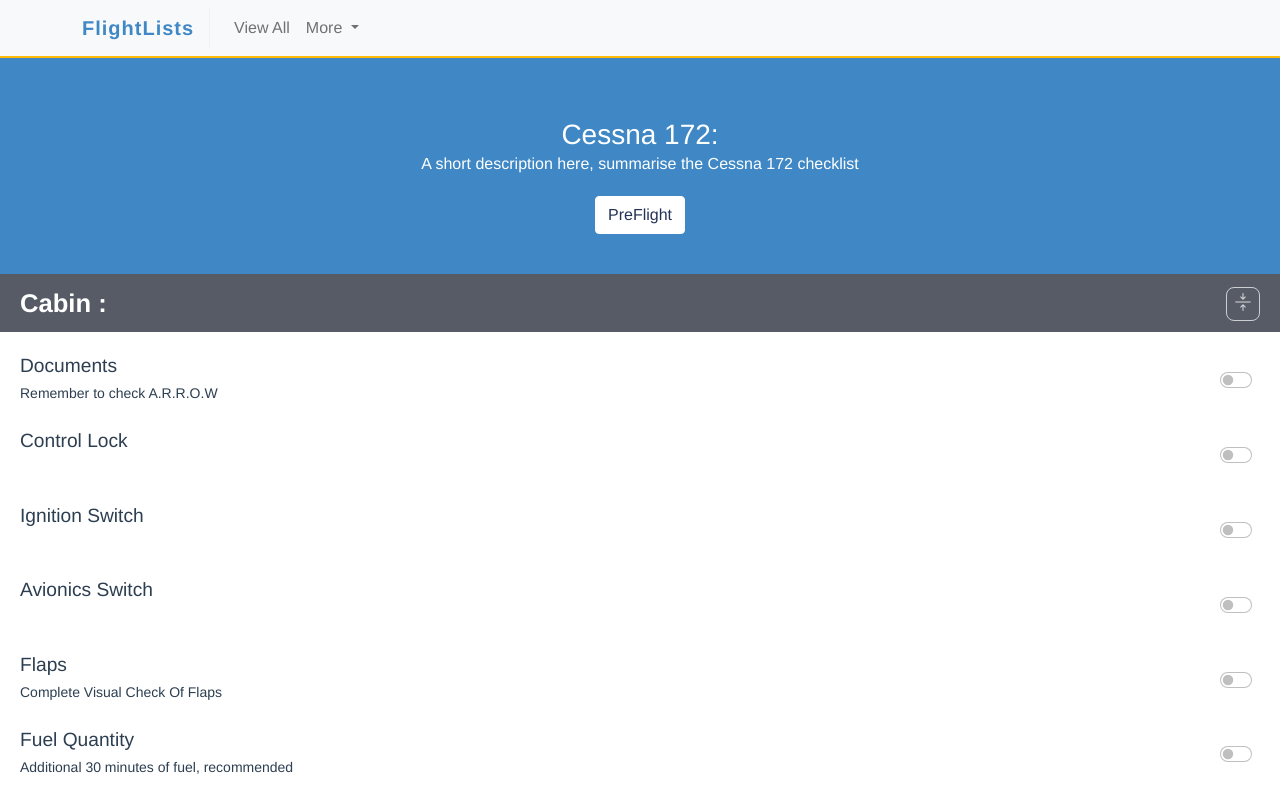
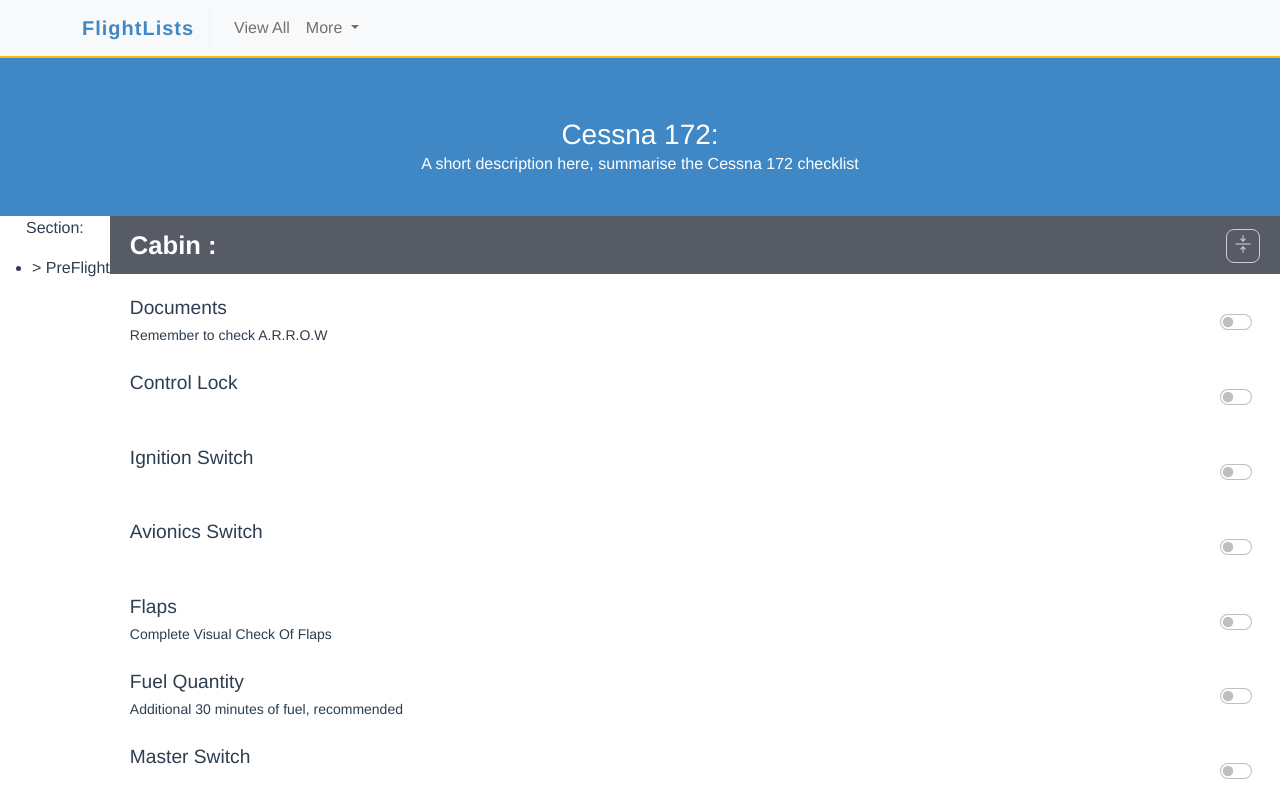
Before and after one commit to AllanOcelot/FlightLists, a Vue app: page /Checklist/cessna_172 in a window 1280 px wide. Shown: the top 800 px of the page. Built offline with nearby package versions, Linux system fonts and the light colour scheme.

Commit message:
Groundwork to implement TS

```diff
--- a/src/components/CheckList.vue
+++ b/src/components/CheckList.vue
@@ -1,5 +1,8 @@
 <template>
-  <div class="d-flex justify-content-center pre-loader" v-if="loading === true || loadingError === true">
+  <div
+    class="d-flex justify-content-center pre-loader"
+    v-if="loading === true || loadingError === true"
+  >
     <div class="spinner-border" role="status" v-if="!loadingError">
       <span class="sr-only"></span>
     </div>
@@ -8,71 +11,67 @@
     <router-link to="/">Return Home</router-link>
   </div>
 
-  <div class="checklist-main" v-else>
+  <div class="checklist-main">
     <div class="info" v-if="CheckListData.Name">
-      <h3>{{CheckListData.Name}}:</h3>
-      <p>{{CheckListData.Desc}}</p>
-
-      <div class="button-container">
-        <span
-          v-for="item in CheckListData.Data"
-          :key="item"
-          class="nav-item"
-        >
-          <button
-            type="button"
-            class="btn btn-secondary"
-            :class="{'active': selected === item.Title}"
-            @click="selected = item.Title">
-            {{item.Title}}
-          </button>
-        </span>
-      </div>
+      <h3>{{ CheckListData.Name }}:</h3>
+      <p>{{ CheckListData.Desc }}</p>
     </div>
 
+    <div class="checklist-container" v-if="CheckListData.Data">
+      <div class="d-flex">
+        <div class="button-container">
+          <p>Section:</p>
+          <ul class="selection" v-for="item in CheckListData.Data" :key="item">
+            <li :class="{ 'active': selected === item.Title }" @click="selected = item.Title">
+              >
+              {{ item.Title }}
+            </li>
+          </ul>
+        </div>
 
-    <div class="checklist-container" v-if="CheckListData.Data">
         <div
-        class="checklist"
+          class="flex-fill checklist"
           v-for="checklist in CheckListData.Data"
           :key="checklist.Title"
         >
           <div v-if="selected === checklist.Title">
-          <div class="checklist-parent"
-            v-for="item in checklist.Data" :key="item"
-          >
+            <div class="checklist-parent" v-for="item in checklist.Data" :key="item">
               <div class="title">
-              <span>{{item.Title}} :</span>
+                <span>{{ item.Title }} :</span>
                 <div
                   class="progress-bar"
-                :style="{'width': item.Progress + '%'}"
-                :class="{complete : item.Progress === 100}"
+                  :style="{ 'width': item.Progress + '%' }"
+                  :class="{ complete: item.Progress === 100 }"
                 ></div>
-              <span
-                class="checklist-toggle"
-                @click="item.Hidden = !item.Hidden"
-              >
-                <i class="bi bi-arrows-expand"   v-if="item.Hidden"></i>
+                <span class="checklist-toggle" @click="item.Hidden = !item.Hidden">
+                  <i class="bi bi-arrows-expand" v-if="item.Hidden"></i>
                   <i class="bi bi-arrows-collapse" v-else></i>
                 </span>
               </div>
 
-
-              <div class="checklist-section" :class="{visible: !item.Hidden}">
+              <div class="checklist-section" :class="{ visible: !item.Hidden }">
                 <transition-group name="slide-fade">
                   <div v-if="!item.Hidden">
-                    <div class="checklist-items" v-for="checklistItem in item.Data" :key="checklistItem.Name">
+                    <div
+                      class="checklist-items"
+                      v-for="checklistItem in item.Data"
+                      :key="checklistItem.Name"
+                    >
                       <div class="form-check form-switch">
                         <label class="form-check-label" :for="checklistItem.Name">
-                          <span>{{checklistItem.Name}}</span><br>
-                          <small v-if="checklistItem.Desc.length > 1">{{checklistItem.Desc}}</small>
-                          <small v-else> &nbsp; </small>
+                          <span>{{ checklistItem.Name }}</span>
+                          <br />
+                          <small v-if="checklistItem.Desc.length > 1">{{ checklistItem.Desc }}</small>
+                          <small v-else>&nbsp;</small>
                         </label>
-                        <input class="form-check-input" type="checkbox" role="switch"
+                        <input
+                          class="form-check-input"
+                          type="checkbox"
+                          role="switch"
                           :id="checklistItem.Name"
                           v-model="checklistItem.Value"
                           v-on:change="updateProgress(checklist, item)"
-                        >
+                        />
                       </div>
                     </div>
                   </div>
@@ -88,19 +87,19 @@
         </div>
       </div>
     </div>
+  </div>
 </template>
 
-<script>
+<script lang="ts">
 import axios from "axios";
 import { useRoute } from 'vue-router';
-
 
 export default {
   name: 'CheckList',
   props: {
     id: Number
   },
-  data: function() {
+  data: function () {
     return {
       loading: true,
       loadingError: false,
@@ -111,17 +110,22 @@
   mounted() {
     // Get the ID from our Route
     const route = useRoute();
+
+    console.log('--------------')
+    console.log(route.params.id)
+    console.log('--------------')
+
     const dataID = route.params.id;
 
     // Request the Data.
     axios
-      .get("/data/" +  dataID + ".json")
+      .get("/data/" + dataID + ".json")
       .then(response => {
         this.loading = false
         this.CheckListData = response.data
 
         console.log(this.CheckListData.Data[0])
-        if(this.CheckListData.Data[0]){
+        if (this.CheckListData.Data[0]) {
           this.selected = this.CheckListData.Data[0].Title
           this.CheckListData.Data[0].Data[0].Hidden = false
         }
@@ -137,7 +141,7 @@
     },
 
     // Update the progress of the current checklist here.
-    updateProgress(Checklist, Parent){
+    updateProgress(Checklist, Parent) {
 
       // Ensure we are working on the correct Checklist.
       let ChecklistData = this.CheckListData.Data.filter(obj => {
@@ -149,7 +153,7 @@
         return obj.Title === Parent.Title
       })
       // We grab it's index too, for future use.
-      let ChecklistChildIndex = ChecklistData[0].Data.findIndex( obj => obj.Title === Parent.Title
+      let ChecklistChildIndex = ChecklistData[0].Data.findIndex(obj => obj.Title === Parent.Title
       );
 
       // How many checkboxes are there, in this checklist section?
@@ -163,10 +167,10 @@
       // Update our values.
       let PercentComplete = this.getPercentage(ChecklistChildCompleted.length, lengthOfCheckItems);
       Parent.Progress = PercentComplete;
-      if(PercentComplete === 100){
+      if (PercentComplete === 100) {
         Parent.Hidden = true;
         // check if the next index exists & is hidden, if it is, show it
-        if(ChecklistData[0].Data[ChecklistChildIndex + 1] && ChecklistData[0].Data[ChecklistChildIndex + 1].Hidden === true){
+        if (ChecklistData[0].Data[ChecklistChildIndex + 1] && ChecklistData[0].Data[ChecklistChildIndex + 1].Hidden === true) {
           ChecklistData[0].Data[ChecklistChildIndex + 1].Hidden = false;
         }
       }
@@ -182,6 +186,7 @@
 </script>
 
 <style lang="scss" scoped>
+@import "../assets/vars";
 @import "../assets/vars.scss";
 @import "../assets/common.scss";
 
@@ -189,6 +194,9 @@
   background: #fff;
   margin-bottom: 50px;
   overflow: hidden;
+
+  .selection-container {
+  }
 
   .info {
     padding: 60px 0 40px 0;
@@ -201,21 +209,6 @@
     p {
       padding: 0;
       margin: 0;
-      }
-
-      .button-container {
-        padding: 20px 0 0 0;
-
-        button {
-          margin: 0 10px;
-          border: 1px solid #fff;
-          background: none;
-          &:hover, &.active {
-            background: $color-white;
-            color: $brand-blue-dark;
-            transition: all 0.2s;
-          }
-        }
     }
   }
 
@@ -237,7 +230,7 @@
 
         span {
           z-index: 1;
-            position:relative;
+          position: relative;
         }
 
         .checklist-toggle {
@@ -329,7 +322,6 @@
       background-color: $brand-blue;
       border-color: $brand-blue;
     }
-
   }
 }
 
@@ -362,7 +354,6 @@
 }
 
 .slide-fade-leave-to {
-
 }
 
 .slide-fade-enter-from,
@@ -371,6 +362,4 @@
   opacity: 0;
   transition: all 0.4s;
 }
-
-
 </style>
--- a/src/views/CreateChecklist.vue
+++ b/src/views/CreateChecklist.vue
@@ -22,26 +22,28 @@
               <label :for="defaultData.Desc" class="form-label">Description:</label>
               <input type="text" class="form-control" :id="defaultData.Desc" v-model="defaultData.Desc">
 
-
-              <p>Selected: {{selected}}</p>
-
               <div class="type-selection">
-                <p class="title">Type To Edit:</p>
-                  <button type="button" class="btn btn-outline-secondary"
+                <p class="title">
+                  Type of Checklist to edit:
+                  <span
+                    class="add"
+                    @click="addType()"
+                  >
+                    Add Type
+                    <i class="bi bi-plus"></i>
+                  </span>
+                </p>
+                <ul class="nav nav-tabs">
+                  <li class="nav-item"
                     v-for="data in defaultData.Data" :key="data.Title"
                     @click="selected = data.Title"
                     :class="{active: selected === data.Title}"
                   >
-                  {{data.Title}}
-                  </button>
-                  <button
-                    type="button"
-                    class="btn btn-outline-secondary add"
-                    @click="addType()"
-                  >
-                    Add Type
-                    <i class="bi bi-plus"></i>
-                  </button>
+                    <span class="nav-link">
+                      {{data.Title}}
+                    </span>
+                  </li>
+                </ul>
               </div>
 
 
@@ -204,10 +206,13 @@
       }
 
       .type-selection {
-        margin: 20px 0;
-        padding: 20px 0;
+        margin: 40px 0;
+        padding: 40px 0 0 0;
         border-top: 2px solid $color-grey;
         border-bottom: 2px solid $color-grey;
+        .title {
+          font-size: 1.2em;
+        }
         .add {
           float: right;
         }
```
Also changed, not shown: package.json (+10 -2 lines), tsconfig.json (added, +10 -0 lines), 1 other file (tests, documents, lock files or other folders). Lines whose indentation alone changed are shown as unchanged.
